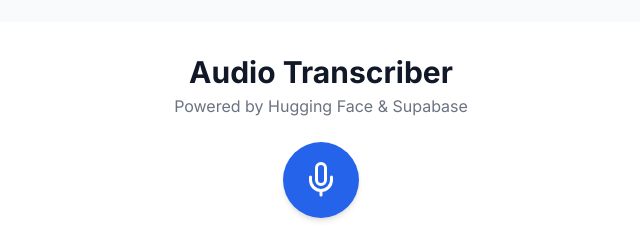
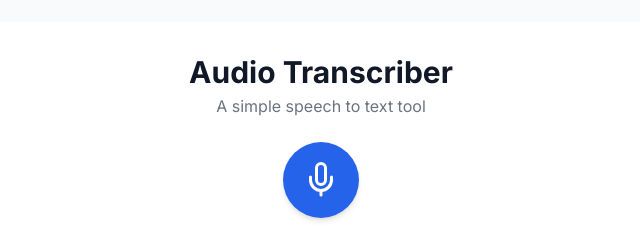
Before and after one commit to jDigiexam/audio-transcriber-app, a plain HTML site: page index.html in a window 1280 px wide. Shown: the part 103-342 px from the top of the page, 319-959 px from the left. Drawn offline with nearby package versions, Linux system fonts and the light colour scheme.

Commit message:
Update index.html - changing UI display

```diff
--- a/index.html
+++ b/index.html
@@ -3,7 +3,7 @@
 <head>
     <meta charset="UTF-8">
     <meta name="viewport" content="width=device-width, initial-scale=1.0">
-    <title>Audio Transcriber (Hugging Face)</title>
+    <title>Audio Transcriber (PoC)</title>
     <script src="https://cdn.tailwindcss.com"></script>
     <link rel="preconnect" href="https://fonts.googleapis.com">
     <link rel="preconnect" href="https://fonts.gstatic.com" crossorigin>
@@ -42,7 +42,7 @@
     <div class="bg-white rounded-xl shadow-lg p-6 sm:p-8 w-full max-w-2xl mx-4">
         <header class="text-center mb-6">
             <h1 class="text-3xl font-bold text-gray-900">Audio Transcriber</h1>
-            <p class="text-gray-500 mt-1">Powered by Hugging Face & Supabase</p>
+            <p class="text-gray-500 mt-1">A simple speech to text tool</p>
         </header>
 
         <main>
```
